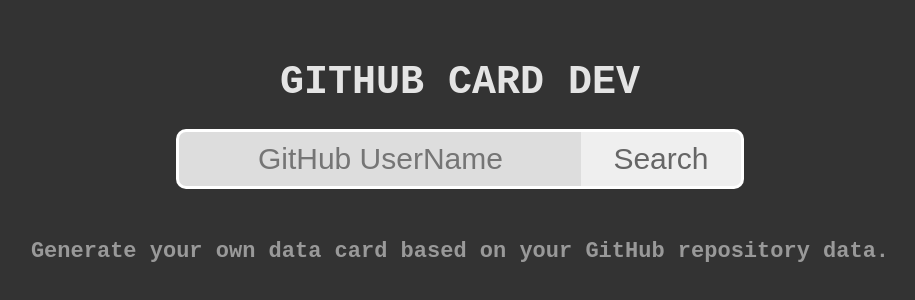
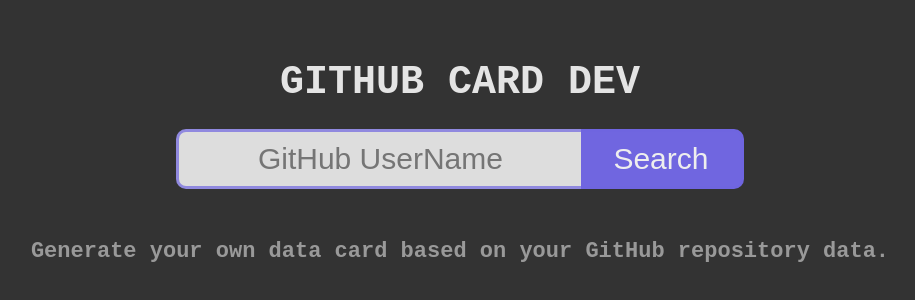
Before and after one commit to cccoding365/github-profiles-card, a Vue app: page / in a window 1280 px wide. Shown: the part 240-540 px from the top of the page, without its empty margins (180-1095 px from the left). Built offline with nearby package versions, Linux system fonts and the light colour scheme.

Commit message:
feat: add a beautiful popup

```diff
--- a/package.json
+++ b/package.json
@@ -10,6 +10,9 @@
   },
   "dependencies": {
     "less": "^4.2.0",
+    "sass": "^1.69.5",
+    "scss": "^0.2.4",
+    "sweetalert2": "^11.7.32",
     "vue": "^3.3.4"
   },
   "devDependencies": {
--- a/src/App.vue
+++ b/src/App.vue
@@ -1,4 +1,6 @@
 <script setup>
+import Swal from "sweetalert2/dist/sweetalert2.js";
+
 import { fetchProfilesData } from "@/services/user.js";
 import { formatDateTime, getDaysGap } from "@/utils";
 import { APP_TITLE } from "@/config";
@@ -10,6 +12,24 @@
 let isShowCard = ref(false);
 
 const handleSearch = async () => {
+	if (!searchUser.value) {
+		Swal.fire({
+			icon: "question",
+			title: "You didn't enter anything. Continue?",
+			showCancelButton: true,
+			confirmButtonText: "Continue",
+			denyButtonText: `Cancel`,
+		}).then(async result => {
+			/* Read more about isConfirmed, isDenied below */
+			if (result.isConfirmed) {
+				Swal.fire("Tips", "This is a default result.", "success");
+				userProfiles.value = await fetchProfilesData(searchUser.value);
+				isShowCard.value = true;
+				searchUser.value = "";
+			}
+		});
+		return;
+	}
 	userProfiles.value = await fetchProfilesData(searchUser.value);
 	isShowCard.value = true;
 	searchUser.value = "";
@@ -18,7 +38,7 @@
 
 <template>
 	<h1 class="title">{{ APP_TITLE }}</h1>
-	<div class="search-container">
+	<div v-if="!isShowCard" class="search-container">
 		<input
 			class="input"
 			v-model="searchUser"
@@ -31,7 +51,7 @@
 	</div>
 
 	<div v-if="isShowCard" class="card-container">
-		<div class="close" @click="isShowCard = false" >×</div>
+		<div class="close" @click="isShowCard = false">×</div>
 		<img class="avatar" :src="userProfiles.avatar_url" alt="" />
 		<div class="name">{{ userProfiles.name }}</div>
 		<div class="bio">{{ userProfiles.bio }}</div>
@@ -80,27 +100,24 @@
 		text-align: center;
 		font-size: 1em;
 		outline: none;
-		color: #333;
+		color: #666;
 		background-color: #ddd;
 		padding: 10px 20px;
-		border: 3px solid #fff;
+		border: 3px solid rgba(112, 102, 224, .7);
 		border-radius: 10px 0 0 10px;
 		border-right: none;
 	}
 
 	.button {
 		width: 30%;
-		color: #666;
+		color: #eee;
+		background-color: #7066e0;
 		font-size: 1em;
 		padding: 10px 20px;
-		border: 3px solid #fff;
+		border: 3px solid rgba(112, 102, 224, .7);
 		border-left: none;
 		border-radius: 0 10px 10px 0;
 		cursor: pointer;
-
-		&:hover {
-			color: #333;
-		}
 	}
 }
 
--- a/src/services/user.js
+++ b/src/services/user.js
@@ -35,6 +35,12 @@
 
 export const fetchProfilesData = async user => {
     return new Promise((resolve, reject) => {
+
+        if (!user) {
+            resolve(defaultData);
+            return;
+        }
+
         fetch(`https://api.github.com/users/${user}`).then(async res => {
             if (res.status === 200) {
                 const data = await res.json();
```
Also changed, not shown: src/main.js (+7 -4 lines), 1 other file (tests, documents, lock files or other folders).
